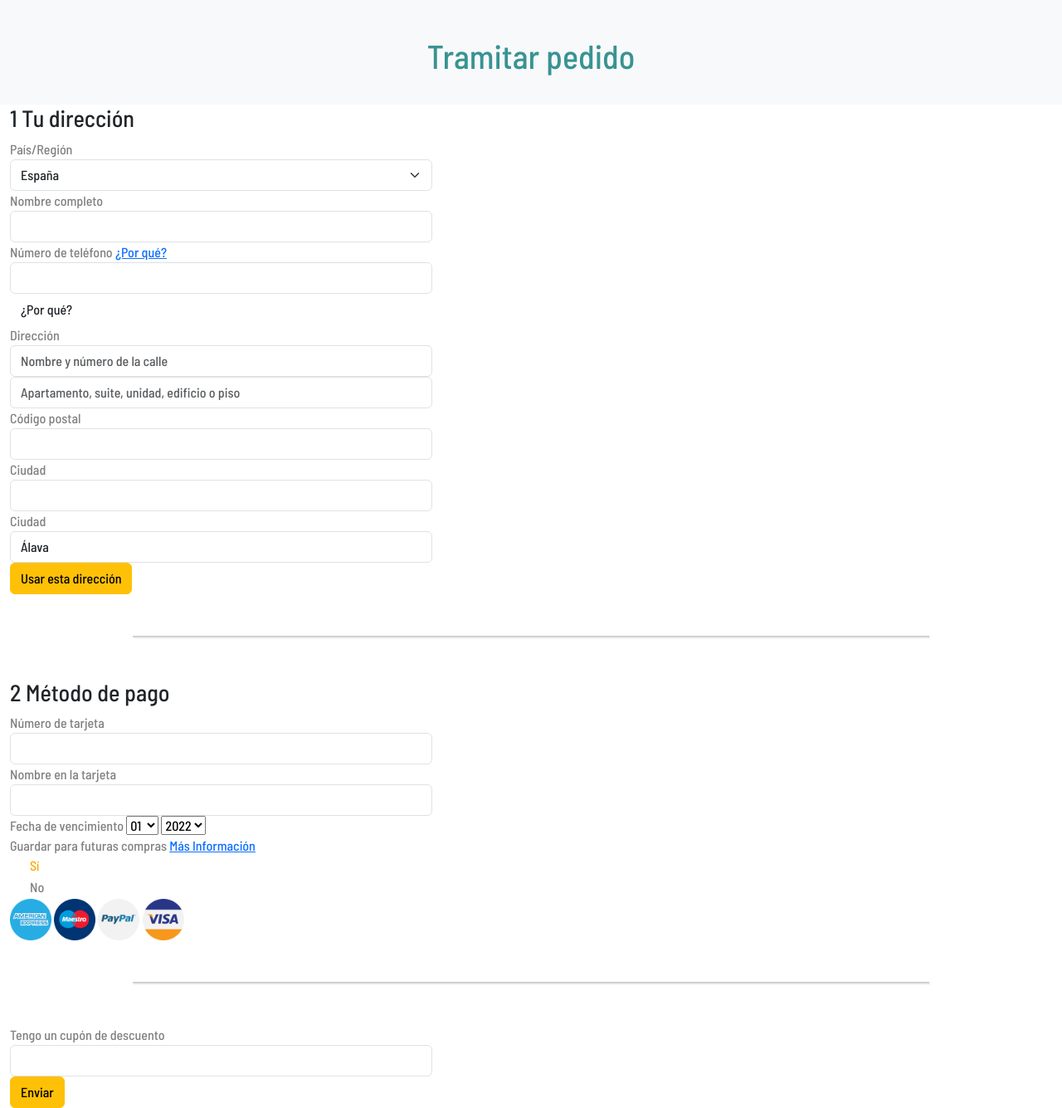
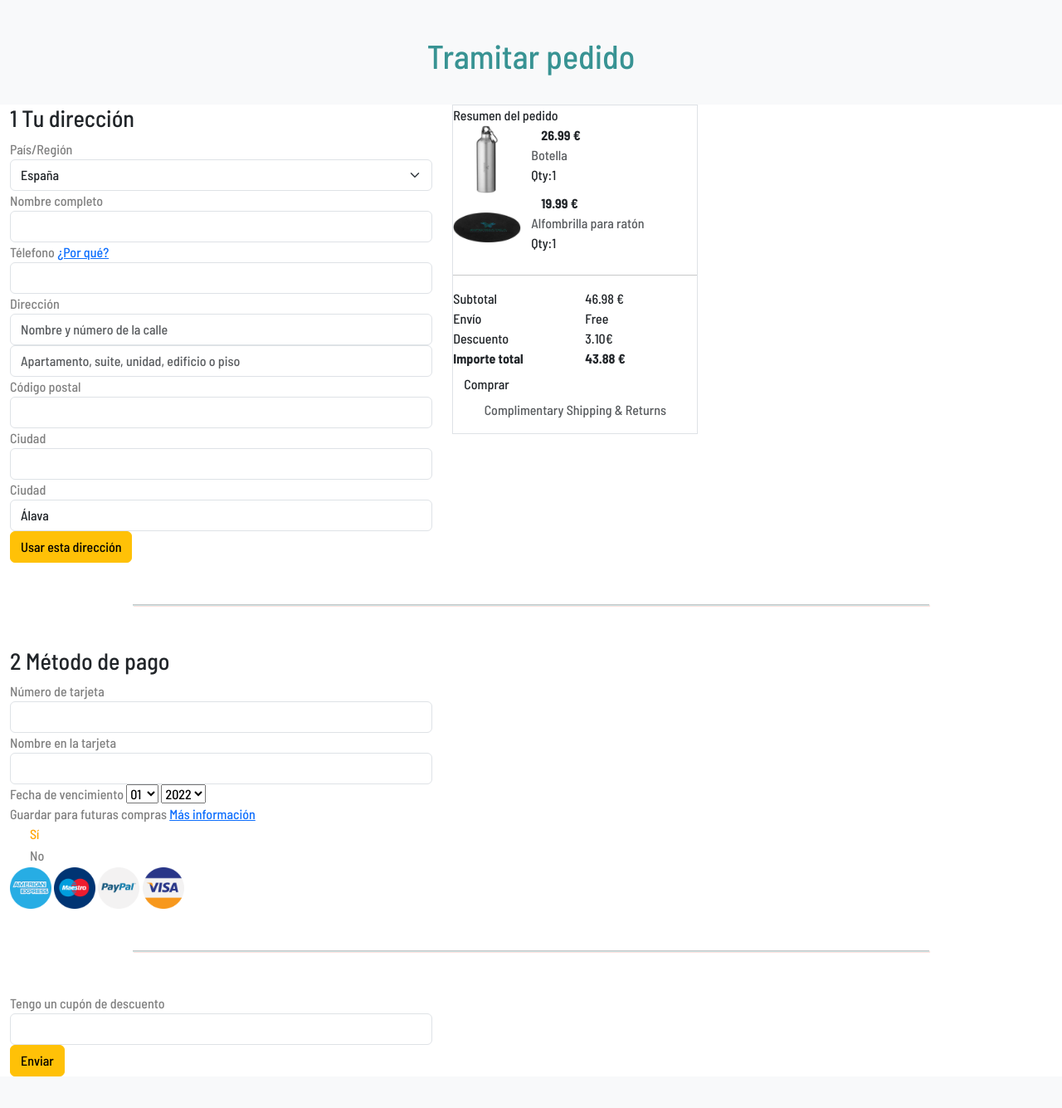
Before and after one commit to antricki/JS-PROYECTO-DIW-2022-23, a PHP site: page /store/tramitarPedido.html in a window 1280 px wide. Shown: the whole page at 83% size. After the commit the page ends 1297 px from the top, so only its background shows below. Run offline with PHP 8.4, Linux system fonts and the light colour scheme; some libraries are stand-ins or nearby versions.

Commit message:
continuacion tramitar pedido

```diff
--- a/src/store/politicas.js
+++ b/src/store/politicas.js
@@ -12,19 +12,9 @@ enviar.addEventListener('click', ()=>{
     textArea.classList.add('div_hidden');
     textThanks.classList.remove('div_hidden');
 })
-// js para tramitar pedido, muestra una alerta tlf
-var alertPlaceholder = document.getElementById('liveAlertPlaceholder')
-var alertTrigger = document.getElementById('liveAlertBtn')
 
-function alert(message, type) {
-  var wrapper = document.createElement('div')
-  wrapper.innerHTML = '<div class="alert alert-' + type + ' alert-dismissible" role="alert">' + message + '<button type="button" class="btn-close" data-bs-dismiss="alert" aria-label="Close"></button></div>'
-
-  alertPlaceholder.append(wrapper)
-}
-
-if (alertTrigger) {
-  alertTrigger.addEventListener('click', function () {
-    alert('Para que se pongan en contacto contigo, la empresa de reparto, en caso de necesidad.', 'success')
-  })
-}
+// js para tooltip tlf
+var tooltipTriggerList = [].slice.call(document.querySelectorAll('[data-bs-toggle="tooltip"]'))
+var tooltipList = tooltipTriggerList.map(function (tooltipTriggerEl) {
+  return new bootstrap.Tooltip(tooltipTriggerEl)
+})
--- a/src/store/styles.css
+++ b/src/store/styles.css
@@ -179,3 +179,7 @@ input[type="radio"] {
   width: 50px;
   height: 50px;
 }
+.accordion{
+  width: 200px;
+  border: none;
+}
--- a/src/store/tramitarPedido.html
+++ b/src/store/tramitarPedido.html
@@ -13,7 +13,7 @@
     <script src="../../node_modules/bootstrap/dist/js/bootstrap.bundle.js"></script>
     <link rel="stylesheet" href="styles.css">
 </head>
-<body >
+<body>
     <!-- navegador -->
     <!-- banner -->
     <section class="hero-banner bg-light py-5">
@@ -48,17 +48,14 @@
                         <input type="text" class="form-control" id="full_name_id" name="full_name">
                     </div>
 
-                    <div class="form-group"> <!-- Número de teléfono -->
-                        <label for="street1_id" class="control-label">Número de teléfono</label>
-                        <label for="street1_id" class="control-label"><a href="">¿Por qué?</a></label>
-                        <input type="text" class="form-control" id="street1_id" name="street1">
-                        <!-- mensaje de información, alerta -->
-                        <div id="liveAlertPlaceholder"></div>
-                        <button type="button" class="btn" id="liveAlertBtn">¿Por qué?</button>
+                    <div class="form-group "> <!-- Número de teléfono -->
+                        <label for="tlf" class="control-label">Télefono</label>
+                        <a href="#" data-bs-toggle="tooltip" data-bs-placement="top" title="Para que se ponga en contacto contigo la empresa de reparto en caso de necesidad.">¿Por qué?</a>
+                        <input type="text" class="form-control" id="street1_id" name="telefono">
                     </div>
 
                     <div class="form-group"> <!-- dirección -->
-                        <label for="street2_id" class="control-label">Dirección</label>
+                        <label for="dirección" class="control-label">Dirección</label>
                         <input type="text" class="form-control" id="street2_id" name="street2" placeholder="Nombre y número de la calle" required>
                         <input type="text" class="form-control" id="street2_id" name="street2" placeholder="Apartamento, suite, unidad, edificio o piso" required>
                     </div>
@@ -128,13 +125,55 @@
                                 <option value="Zaragoza">Zaragoza</option>
                             </select>
                     <div>
-                    <div class="form-group"> <!-- Submit Button -->
+                    <div class=""> <!-- Submit Button -->
                         <button type="submit" class="btn btn-warning">Usar esta dirección</button>
                     </div>
                 </form>
 
             </section>
 
+        </div>
+        <!-- Resumen del pedido -->
+        <div class="col-md-3">
+            <div class="right border">
+                <div class="header">Resumen del pedido</div>
+                <div class="row item">
+                    <div class="col-4 align-self-center"><img class="img-fluid" src="products/botella2.jpg"></div>
+                    <div class="col-8">
+                        <div class="row"><b>26.99 €</b></div>
+                        <div class="row text-muted">Botella</div>
+                        <div class="row">Qty:1</div>
+                    </div>
+                </div>
+                <!-- sumario de la compra -->
+                <div class="row item">
+                    <div class="col-4 align-self-center"><img class="img-fluid" src="products/alfombrilla.jpg"></div>
+                    <div class="col-8">
+                        <div class="row"><b>19.99 €</b></div>
+                        <div class="row text-muted">Alfombrilla para ratón</div>
+                        <div class="row">Qty:1</div>
+                    </div>
+                </div>
+                <hr>
+                <div class="row lower">
+                    <div class="col text-left">Subtotal</div>
+                    <div class="col text-right">46.98 €</div>
+                </div>
+                <div class="row lower">
+                    <div class="col text-left">Envío</div>
+                    <div class="col text-right">Free</div>
+                </div>
+                <div class="row lower">
+                    <div class="col text-left">Descuento</div>
+                    <div class="col text-right">3.10€</div>
+                </div>
+                <div class="row lower">
+                    <div class="col text-left"><b>Importe total</b></div>
+                    <div class="col text-right"><b>43.88 €</b></div>
+                </div>
+                <button class="btn btn-pedido">Comprar</button>
+                <p class="text-muted text-center">Complimentary Shipping & Returns</p>
+            </div>
         </div>
         <hr class="raya"/>
         <div class="col-5">
@@ -181,7 +220,7 @@
                         </div>
                         <label for="">Guardar para futuras compras</label>
                         <!-- mensaje de información, alerta -->
-                        <a href="#">Más Información</a>
+                        <a href="#" data-bs-toggle="tooltip" data-bs-placement="top" title="Tu información referente al pago está encriptada y es segura. Guardar tu método de pago te ayudará a realizar compras futuras más rápido.">Más información</a>
                         <div class="form-check">
                             <input class="form-check-input" type="radio" name="gridRadios" id="gridRadios1" value="option1" checked>
                             <label class="form-check-label" for="gridRadios1">
@@ -214,7 +253,7 @@
                 <div class="col-auto">
                     <button type="submit" class="btn btn-warning">Enviar</button>
                 </div>
-        </section>
+            </section>
 
         </div>
     </div>
```
